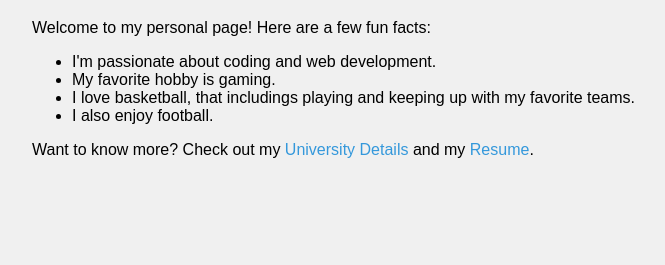
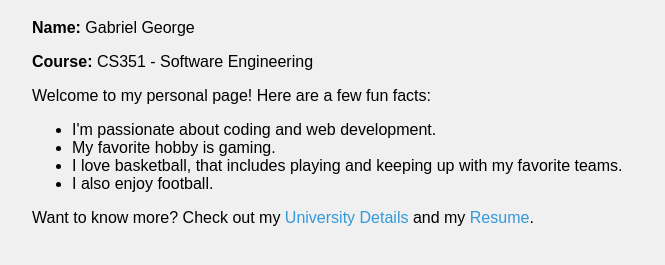
Before and after one commit to Maximus4219/Project1, a plain HTML site: page index.html in a window 1280 px wide. Shown: the part 81-346 px from the top of the page, without its empty margins (208-873 px from the left). Drawn offline with Linux system fonts and the light colour scheme.

Commit message:
index.html

```diff
--- a/index.html
+++ b/index.html
@@ -10,11 +10,13 @@
 
     <div class="content">
         <h1>Interesting Facts About Me</h1>
+        <p><strong>Name:</strong> Gabriel George</p>
+        <p><strong>Course:</strong> CS351 - Software Engineering</p>
         <p>Welcome to my personal page! Here are a few fun facts:</p>
         <ul>
             <li>I'm passionate about coding and web development.</li>
             <li>My favorite hobby is gaming.</li>
-            <li>I love basketball, that includings playing and keeping up with my favorite teams.</li>
+            <li>I love basketball, that includes playing and keeping up with my favorite teams.</li>
             <li>I also enjoy football.</li>
         </ul>
 
```
